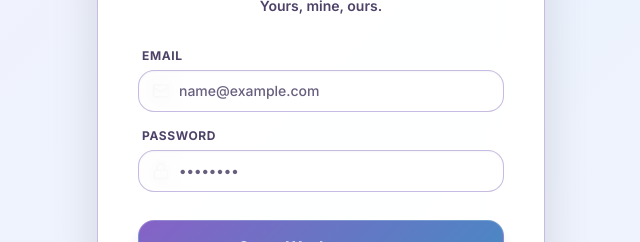
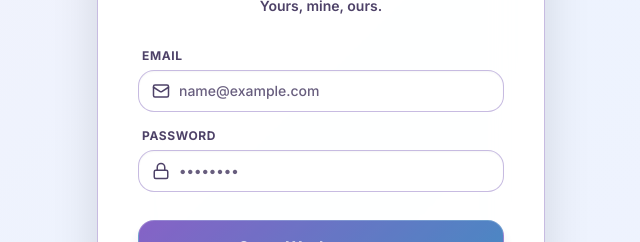
Before and after one commit to Krrish41/two-do, a React (Vite) app: page /#/login in a window 1280 px wide. Shown: the part 290-532 px from the top of the page, without its empty margins (319-959 px from the left). Built offline with nearby package versions, Linux system fonts and the light colour scheme; no server answers.

Commit message:
fix(inputs): position input icons with z-10 above glass input background

```diff
--- a/src/components/glass/GlassInput.tsx
+++ b/src/components/glass/GlassInput.tsx
@@ -13,18 +13,10 @@ export const GlassInput = forwardRef<HTMLInputElement, GlassInputProps>(
     return (
       <div className={cn('w-full flex flex-col gap-1', containerClassName)}>
         <div className="relative flex items-center w-full">
-          {icon && (
-            <div
-              style={{ color: 'var(--color-ink-muted)' }}
-              className="absolute left-3.5 flex items-center pointer-events-none text-ink-muted flex-shrink-0"
-            >
-              {icon}
-            </div>
-          )}
           <input
             ref={ref}
             className={cn(
-              'w-full glass-input text-ink font-medium placeholder:text-ink-muted/75 text-sm rounded-2xl px-4 py-2.5 outline-none transition-all',
+              'w-full glass-input text-ink font-medium placeholder:text-ink-muted/80 text-sm rounded-2xl px-4 py-2.5 outline-none transition-all',
               icon && 'pl-10',
               rightIcon && 'pr-10',
               error && 'border-rose-500 focus:border-rose-600 focus:ring-rose-200',
@@ -32,8 +24,16 @@ export const GlassInput = forwardRef<HTMLInputElement, GlassInputProps>(
             )}
             {...props}
           />
+          {icon && (
+            <div
+              style={{ color: 'var(--color-ink-muted)' }}
+              className="absolute left-3.5 z-10 flex items-center pointer-events-none text-ink-muted flex-shrink-0"
+            >
+              {icon}
+            </div>
+          )}
           {rightIcon && (
-            <div className="absolute right-3.5 flex items-center text-ink-muted flex-shrink-0">
+            <div className="absolute right-3.5 z-10 flex items-center text-ink-muted flex-shrink-0">
               {rightIcon}
             </div>
           )}
```
